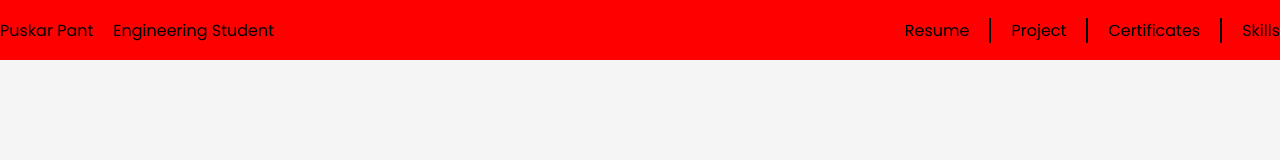
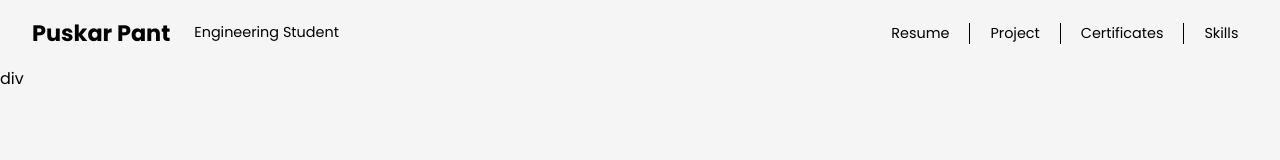
Before and after one commit to CodesWithPushkar/My-Portfolio, a plain HTML site: page index.html in a window 1280 px wide. Drawn offline with Linux system fonts and the light colour scheme.

Commit message:
changes on nav

```diff
--- a/index.html
+++ b/index.html
@@ -14,10 +14,9 @@
 </head>
 
 <body>
-    <header>
         <nav>
             <div class="name-career">
-                <div class="name">Puskar Pant</div>
+                <div class="name-nav">Puskar Pant</div>
                 <div class="career">Engineering Student</div>
             </div>
             <div class="details">
@@ -27,8 +26,12 @@
                 <div class="skills">Skills</div>
             </div>
         </nav>
-    </header>
-    <main></main>
+    <main>
+        <div class="profile-img"></div>
+        <div class="about-me">
+            div
+        </div>
+    </main>
     <footer></footer>
     <script src="app.js"></script>
 </body>
--- a/style.css
+++ b/style.css
@@ -5,25 +5,44 @@
 }
 body{
     background-color: #f5f5f5;
+    min-height: 100vh;
 }
+header {
+    width: 100%;
+    position: relative; /* Prevents conflicts */
+}
+
 nav{
-    height: 60px;
-    background-color: red;
+    position: sticky;
+    top: 0;
+    width: 100%;
+    padding: 1rem 0 1rem 0;
     display: flex;
     justify-content: space-between;
     align-items: center;
+    z-index: 1000;
 }
 .name-career{
     display: flex;
-    gap: 20px;
+    gap: 1.5rem;
+    margin-left: 2rem;
 }
 .details{
     display: flex;
     gap: 20px;
+    margin-right: 2.6rem;
+    font-size: 0.9rem;
 }
-
 hr {
-    width: 2px;
+    width: 1px;
     border: none;
     background-color: black;
 }
+.name-nav{
+    font-weight: bolder;
+    font-size: 1.4rem;
+}
+.career{
+    padding-top: 0.35rem;
+    font-size: 0.9rem;
+}
```
